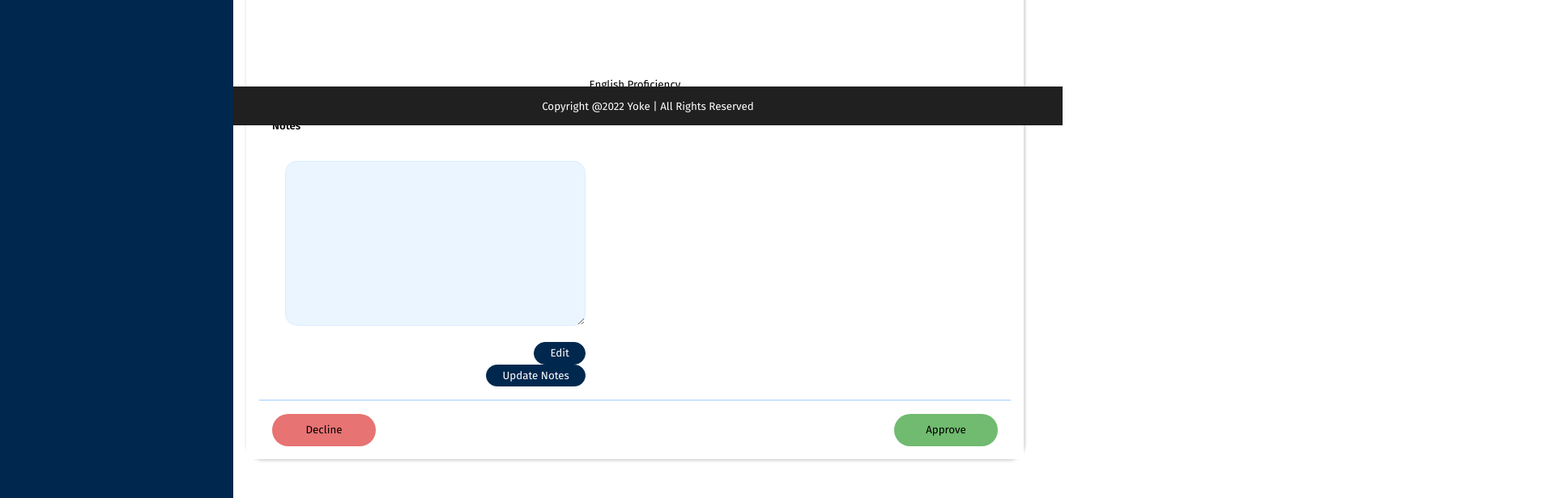
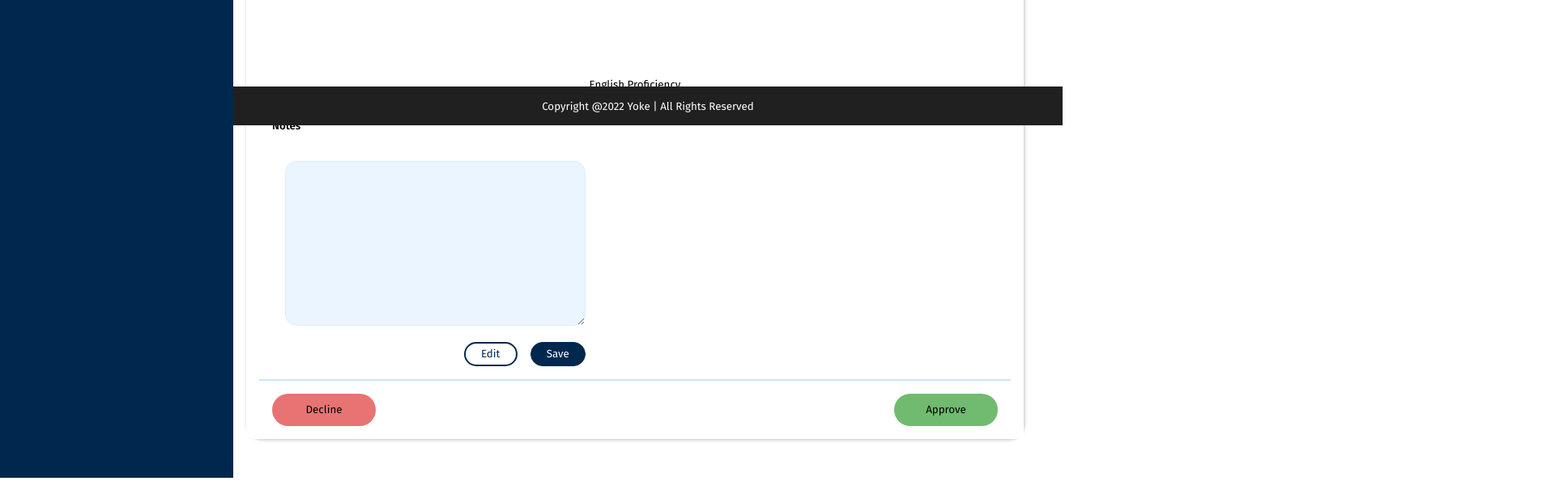
Before and after one commit to adilsaju/yoke, a React (Create React App) app in the folder client/: page /travel-order/profile/1 in a window 1280 px wide. Shown: the part 645-1261 px from the top of the page at 81% size, 1920 px wide, since content can reach past the window. After the commit the page ends 1236 px from the top, so only its background shows below. Built offline with nearby package versions, Linux system fonts and the light colour scheme; no server answers; a web font is replaced by a local one.

Commit message:
fixed view profile white space on the right

```diff
--- a/client/src/components/AdminDashboard/viewprofile.css
+++ b/client/src/components/AdminDashboard/viewprofile.css
@@ -329,6 +329,8 @@ padding: 0;
 	transition: opacity 200ms;
     visibility: hidden;
 	opacity: 0;
+    width: 100%;
+  height: 100%;
 }
 
 .light {
@@ -340,6 +342,8 @@ padding: 0;
     width: 100%;
     height: 100%;
     cursor: default;
+    left: 0;
+    top: 0;
 }
 
 .overlay:target {
--- a/client/src/components/AdminDashboard/viewprofile.jsx
+++ b/client/src/components/AdminDashboard/viewprofile.jsx
@@ -159,7 +159,7 @@ const Viewprofile = () => {
 
     <div className='fullpage'>
       <SideMenuAdmin/>
-      <div className='division'>
+      <div className='division viewProfile'>
         <div className="backBar">
           <Link to="/travel-order">
             <button>
@@ -269,8 +269,10 @@ const Viewprofile = () => {
             <h4>Notes</h4>
             <div className="noteWrapper">
               <textarea name="" id="note1" cols="40" rows="10" value={notes}   onChange={e => setNotes(e.target.value)}  disabled></textarea> <br />
-              <button className="dBlueBtn" onClick={(e) => {  document.querySelector("#note1").disabled = false }}  >Edit</button>
-              <button className="dBlueBtn" onClick={(e) => { updateStudentNotes(request, notes)}}  >Update Notes</button>
+              <div className="buttonWrapper">
+                <button className="transparentBtn" onClick={(e) => {  document.querySelector("#note1").disabled = false }}  >Edit</button>
+                <button className="dBlueBtn" onClick={(e) => { updateStudentNotes(request, notes)}}  >Save</button>
+              </div>
             </div>
             {/* end of noteWrapper */}
           </div>
```
Lines whose indentation alone changed are shown as unchanged.
